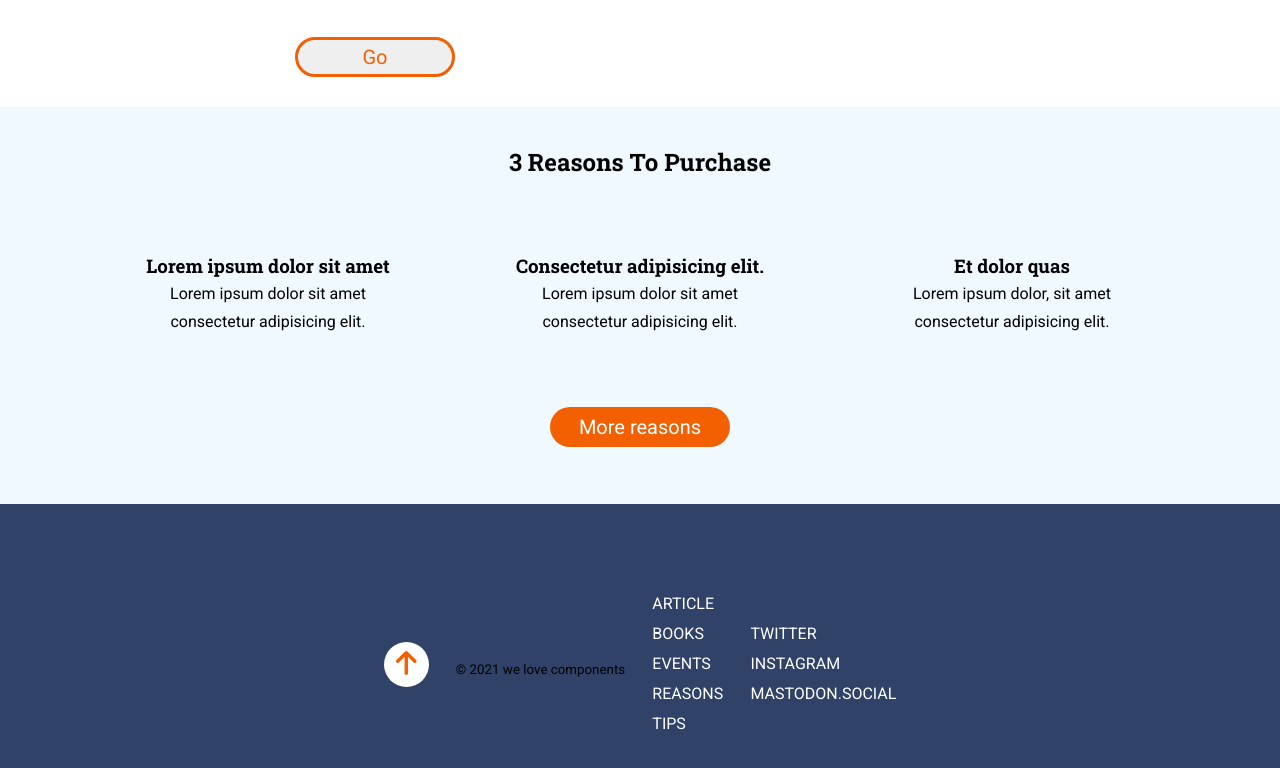
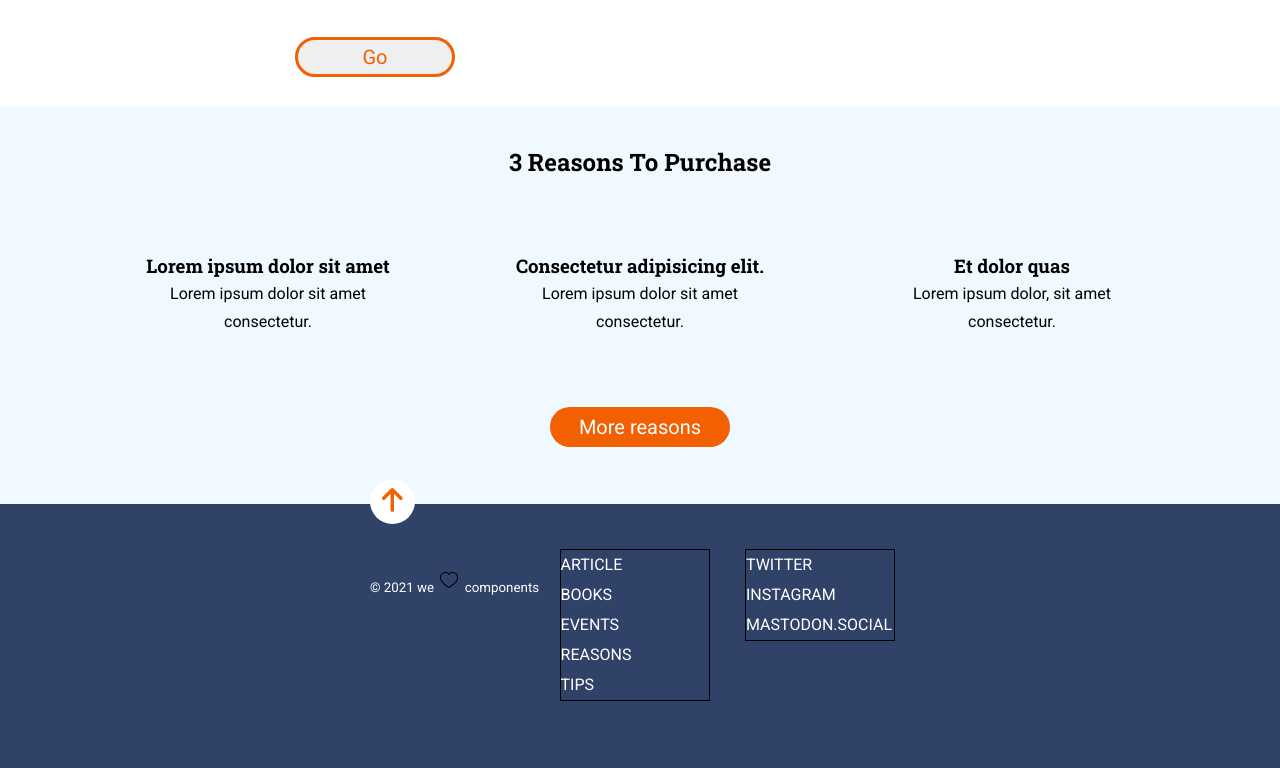
Before and after one commit to Adalab/modulo-1-evaluacion-final-Miriam-Villalta, a website: page src/html/index.html in a window 1280 px wide. Shown: the part 993-1761 px from the top of the page. Drawn offline with nearby package versions, Linux system fonts and the light colour scheme; files that its build step writes are made by us from their sources.

Commit message:
fix flex footer

```diff
--- a/src/html/partials/footer.html
+++ b/src/html/partials/footer.html
@@ -1,12 +1,12 @@
 <footer class="footer">
-  <div>
+
     <button class="arrow-up">
       <img src="/src/images/ico-arrow.svg" alt="arrow-up">
     </button>
-  </div>
+
 
   <div class="footer__copy">
-    <small>&copy; 2021 we love components</small>
+    <small>&copy; 2021 we <img src="/src/images/heart_120202.svg" alt="love"> components</small>
   </div>
 
   <nav class="footer__menu--article">
--- a/src/html/partials/main.html
+++ b/src/html/partials/main.html
@@ -13,21 +13,21 @@
     <article class="article2__art1">
       <h3 class="article2__title">Lorem ipsum dolor sit amet</h3>
         <p>
-        Lorem ipsum dolor sit amet consectetur adipisicing elit.</p>
+        Lorem ipsum dolor sit amet consectetur.</p>
     </article>
 
 
 
     <article class="article2__art2">
       <h3 class="article2__title">Consectetur adipisicing elit.</h3>
-        <p>Lorem ipsum dolor sit amet consectetur adipisicing elit.</p>
+        <p>Lorem ipsum dolor sit amet consectetur.</p>
     </article>
 
 
 
     <article class="article2__art3">
       <h3 class="article2__title">Et dolor quas</h3>
-        <p>Lorem ipsum dolor, sit amet consectetur adipisicing elit.
+        <p>Lorem ipsum dolor, sit amet consectetur.
       </p>
     </article>
 
--- a/src/scss/layout/_footer.scss
+++ b/src/scss/layout/_footer.scss
@@ -4,42 +4,51 @@
   display: flex;
   flex-direction: column;
   background-color: #304268;
-  justify-content: space-around;
+  color: $text-color;
+  justify-content: space-between;
   align-items: center;
   text-align: center;
+  padding: 45px;
 
   @media all and (min-width: 768px) {
     flex-direction: row;
     text-align: initial;
     height: 40vh;
-    justify-content: space-around;
+    align-items: flex-start;
   }
 
-  @media all and (min-width: 768px) {
+  @media all and (min-width: 1000px) {
     padding-inline: 370px;
   }
 
   &__menu {
-    color: white;
-    height: 100px;
-    width: 200px;
+    height: 150px;
+    width: 210px;
   }
 
   &__rrss {
-    height: 200px;
-    width: 100vw;
+    height: 150px;
+    width: 210px;
+    padding: none;
   }
 
   &__copy {
     height: 10px;
-    width: auto;
     order: 2;
+    color: $text-color;
+    white-space: pre-line;
 
     @media all and (min-width: 768px) {
       order: 0;
     }
   }
 }
+ul {
+  border: black 1px solid;
+  width: 150px;
+  margin-inline: 15px;
+}
+
 li {
   list-style: none;
   line-height: 1px;
@@ -55,9 +64,16 @@ a:active {
 }
 
 .arrow-up {
+  position: absolute;
   height: 45px;
   width: 45px;
   border-radius: 50%;
   background-color: white;
   border: none;
+  align-items: center;
+  transform: translate(0, -70px);
+
+  @media all and (min-width: 768px) {
+    position: absolute;
+  }
 }
--- a/src/scss/layout/_main-content.scss
+++ b/src/scss/layout/_main-content.scss
@@ -37,7 +37,7 @@
       width: 90px;
     }
 
-    @media all and (min-width: 1280px) {
+    @media all and (min-width: 1200px) {
       width: 160px;
     }
   }
```
Also changed, not shown: docs/index.html (+15 -14 lines), docs/assets/css/main.css, src/images/heart_120202.svg (added).
